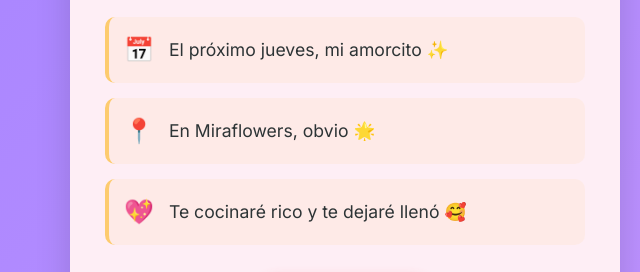
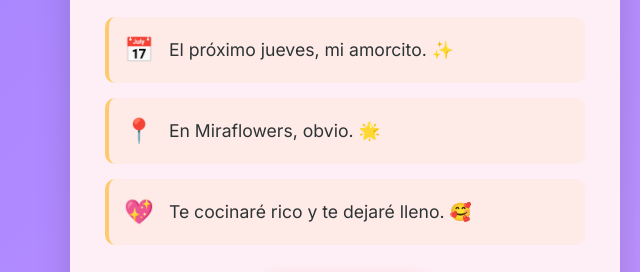
Before and after one commit to ctbes/cartita, a plain HTML site: page index.html in a window 1280 px wide. Both pictures are taken after a click on the button "✨ Sí, soy ✨". Shown: the part 463-735 px from the top of the page, 295-935 px from the left. Drawn offline with nearby package versions, Linux system fonts and the light colour scheme.

Commit message:
Update index.html

```diff
--- a/index.html
+++ b/index.html
@@ -263,15 +263,15 @@
         <div class="date-info">
             <div class="info-item">
                 <div class="info-icon">📅</div>
-                <div class="info-text">El próximo jueves, mi amorcito ✨</div>
+                <div class="info-text">El próximo jueves, mi amorcito. ✨</div>
             </div>
             <div class="info-item">
                 <div class="info-icon">📍</div>
-                <div class="info-text">En Miraflowers, obvio 🌟</div>
+                <div class="info-text">En Miraflowers, obvio. 🌟</div>
             </div>
             <div class="info-item">
                 <div class="info-icon">💖</div>
-                <div class="info-text">Te cocinaré rico y te dejaré llenó 🥰</div>
+                <div class="info-text">Te cocinaré rico y te dejaré lleno. 🥰</div>
             </div>
         </div>
 
```
